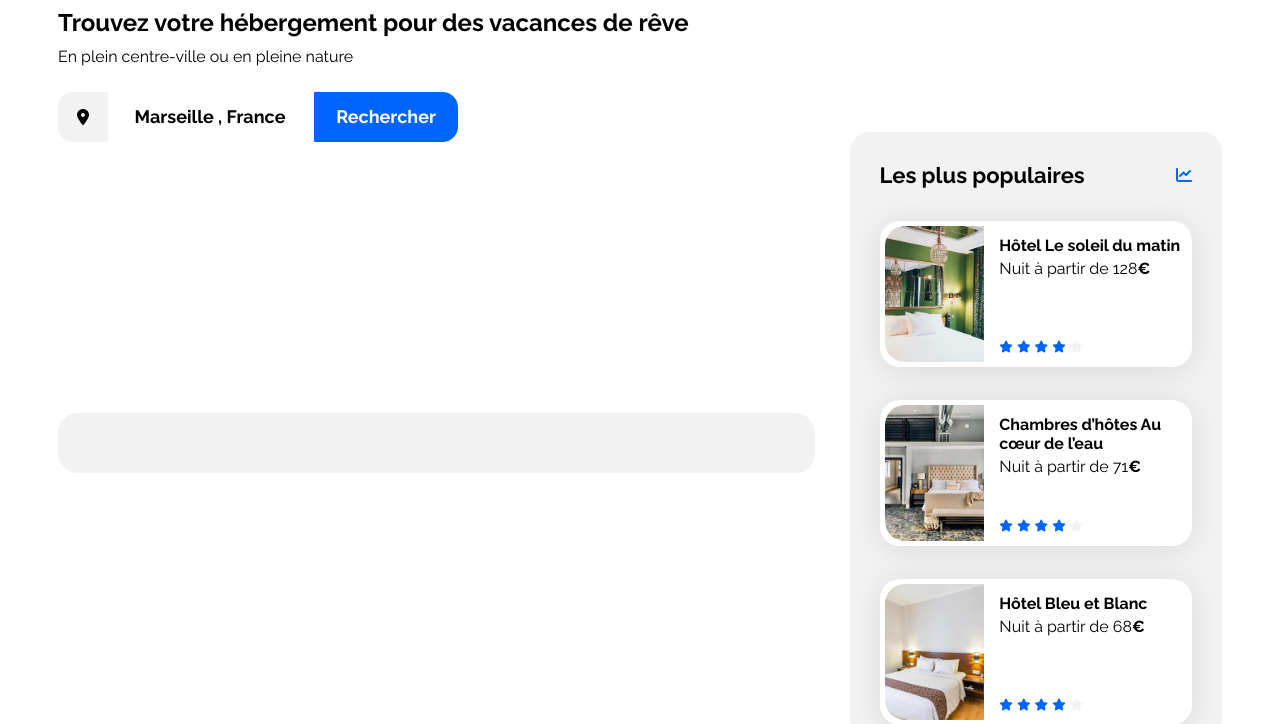
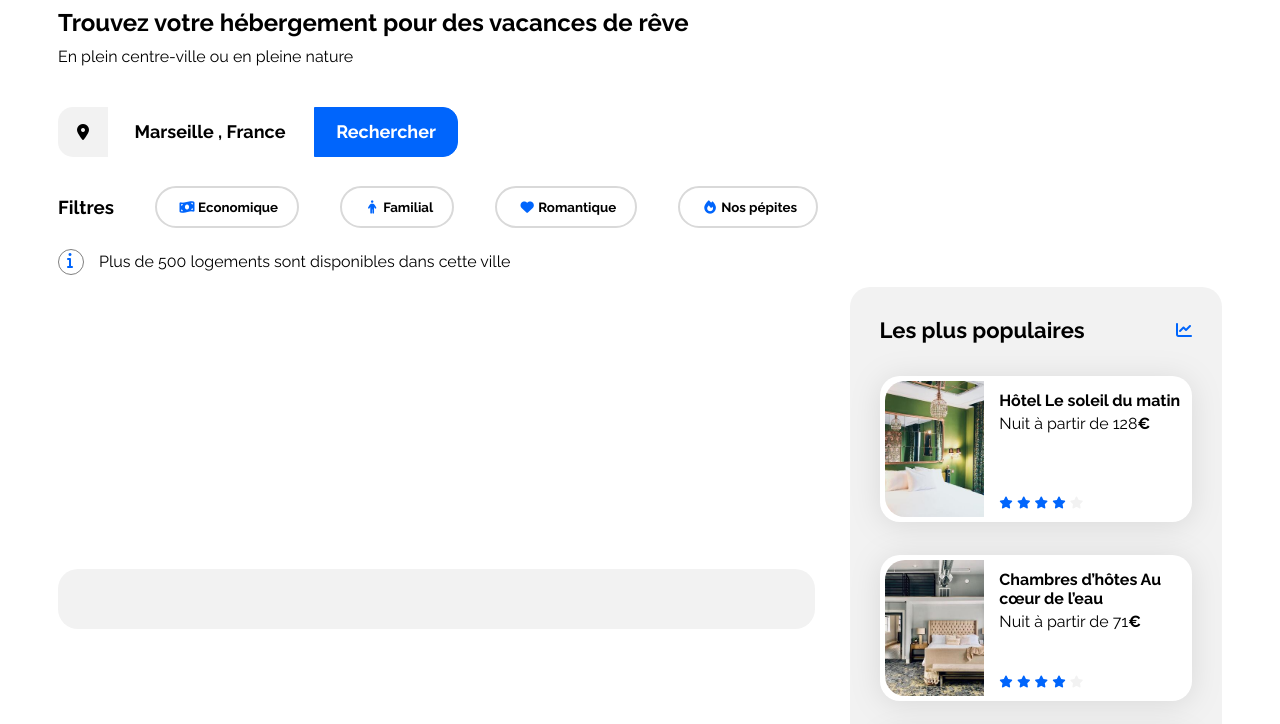
Before and after one commit to YoanGvs/P3-Openclassroom-int-web, a plain HTML site: page booki-starter-code/index.html in a window 1280 px wide. Shown: the part 79-803 px from the top of the page. Drawn offline with Linux system fonts and the light colour scheme.

Commit message:
IW-12 Ajout de la partie Filtre

```diff
--- a/booki-starter-code/css/style.css
+++ b/booki-starter-code/css/style.css
@@ -103,6 +103,9 @@ header {
     margin-top: -10px;
 }
 
+.infogroup__headline--subtitle{
+    height: 50px;
+}
 
 .infogroup__search--icon {
     width: 50px;
@@ -154,9 +157,12 @@ header {
     cursor: pointer; /* Affiche un pointeur de souris lorsqu'on survole */
 }
 
+
+/*************************/
 /****** Filter **********/
+/************************/
 
-/*
+
 .infogroup__filter {
     width: 760px;
     display: flex;
@@ -180,14 +186,39 @@ header {
 .infogroup__filter .fa-solid{
     width: 22px;
     height: 22px;
-    padding-top: 10px;
+    margin-top: 11px;
 }
 
 .infogroup__filter button:hover{
     background-color: #deebff;
 }
+/****infobar*******/
 
- */
+.infogroup__infobar-icon {
+    border-radius: 100%;
+    border: 1px solid grey;
+    height: 24px;
+    width: 24px;
+}
+
+.infogroup__infobar{
+    display: flex;
+    align-items: center;
+}
+
+.infogroup__infobar-icon i{
+    padding-left: 8px;
+    padding-top: 2px;
+}
+
+.infogroup__infobar-text{
+    padding-left: 15px;
+    color: #000;
+    font-size: 16px;
+    font-style: normal;
+    font-weight: 400;
+    line-height: normal;
+}
 
 
 /****** Hebergements And Populaires ***********/
--- a/booki-starter-code/index.html
+++ b/booki-starter-code/index.html
@@ -46,7 +46,7 @@
                         <button>Rechercher</button>
                     </div>
                 </div>
-<!--
+
                 <div class="infogroup__filter">
                     <h3> Filtres </h3>
                     <button class="infogroup__filter--economique"><i class="fa-solid fa-money-bill-wave"></i>Economique</button>
@@ -56,8 +56,13 @@
                 </div>
 
                 <div class="infogroup__infobar">
-                    <p>Plus de 500 logements sont disponibles dans cette ville</p>
-                </div> -->
+                    <div class="infogroup__infobar-icon">
+                        <i class="fa-solid fa-info"></i>
+                    </div>
+                    <div class="infogroup__infobar-text">
+                        <p> Plus de 500 logements sont disponibles dans cette ville</p>
+                    </div>
+                </div>
             </section>
 
             <div class="hebergements-and-populaires">
```
